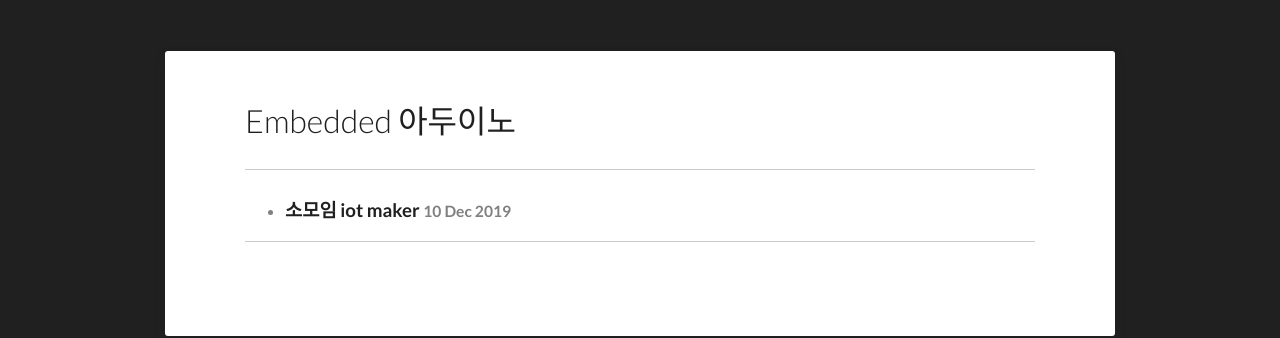
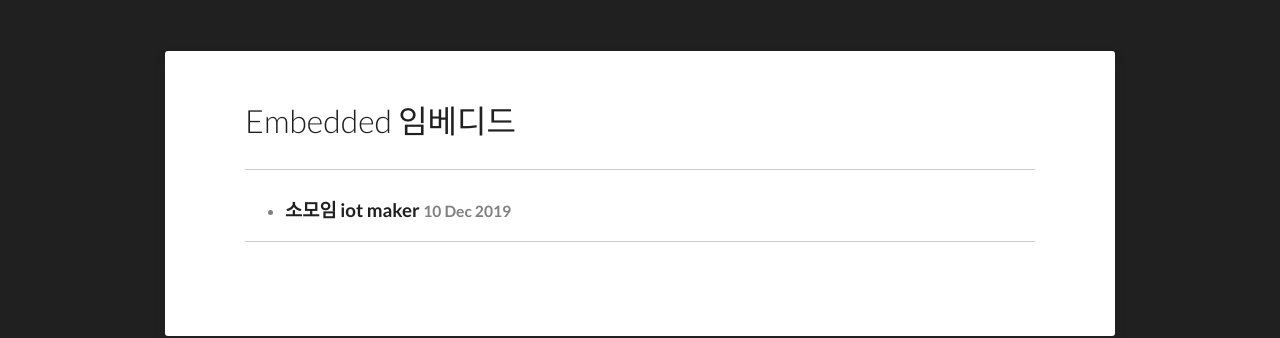
Before and after one commit to iot-maker-korea/blog_old, a Jekyll site: the page built from category/Embedded.md, in a window 1280 px wide. Shown: the part 282-620 px from the top of the page. Built offline with Jekyll 4.4.1, drawn with Linux system fonts in a browser that asks for light colours.

Commit message:
Update Embedded.md

```diff
--- a/category/Embedded.md
+++ b/category/Embedded.md
@@ -3,7 +3,7 @@ title: "Embedded"
 permalink: '/embedded'
 layout: category
 author_profile: true
-subTitle: "아두이노"
+subTitle: "임베디드"
 ---
 
 embedded 관련글
```
